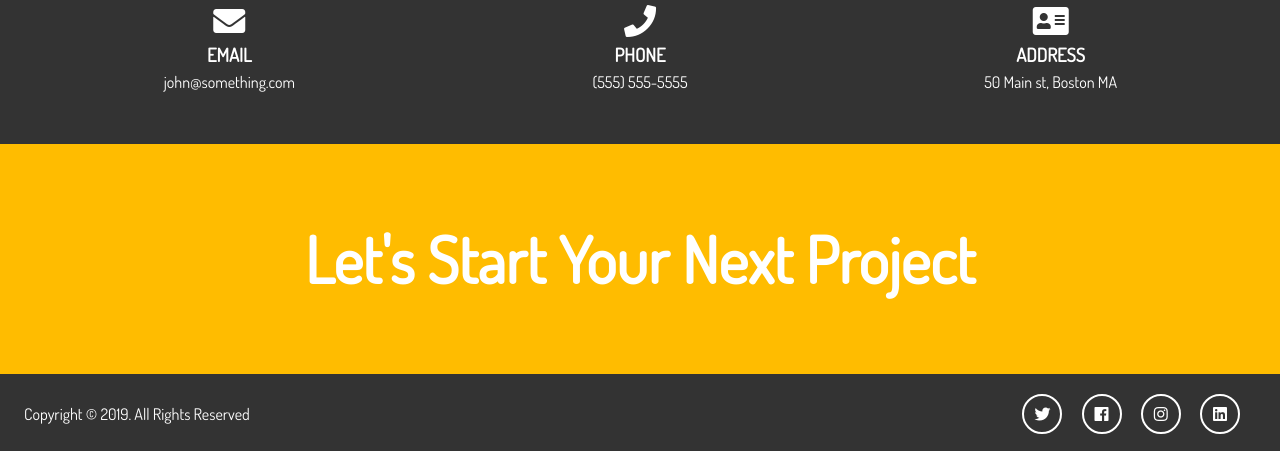
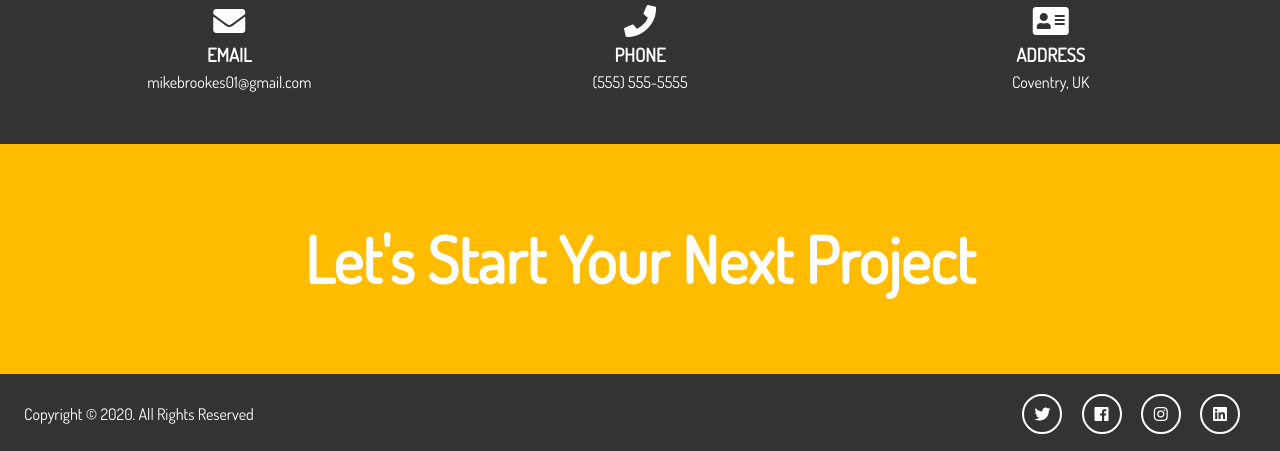
Before and after one commit to mikebrookes/Photo_portfolio, a website: page dist/contact.html in a window 1280 px wide. Shown: the part 742-1193 px from the top of the page. Drawn offline with Linux system fonts and the light colour scheme.

Commit message:
copyright change

```diff
--- a/dist/contact.html
+++ b/dist/contact.html
@@ -88,7 +88,7 @@
           <div>
             <i class="fas fa-envelope fa-2x"></i>
             <h3>Email</h3>
-            <p>john@something.com</p>
+            <p>mikebrookes01@gmail.com</p>
           </div>
           <div>
             <i class="fas fa-phone fa-2x"></i>
@@ -98,7 +98,7 @@
           <div>
             <i class="fas fa-address-card fa-2x"></i>
             <h3>Address</h3>
-            <p>50 Main st, Boston MA</p>
+            <p>Coventry, UK</p>
           </div>
         </div>
       </div>
@@ -114,7 +114,7 @@
     <!-- Footer -->
     <footer id="main-footer">
       <div class="footer-content container">
-        <p>Copyright &copy; 2019. All Rights Reserved</p>
+        <p>Copyright &copy; 2020. All Rights Reserved</p>
         <div class="social">
           <i class="fab fa-twitter"></i>
           <i class="fab fa-facebook"></i>
```
Also changed, not shown: dist/about.html (+1 -1 lines), dist/index.html (+1 -1 lines), dist/work.html (+1 -1 lines).
